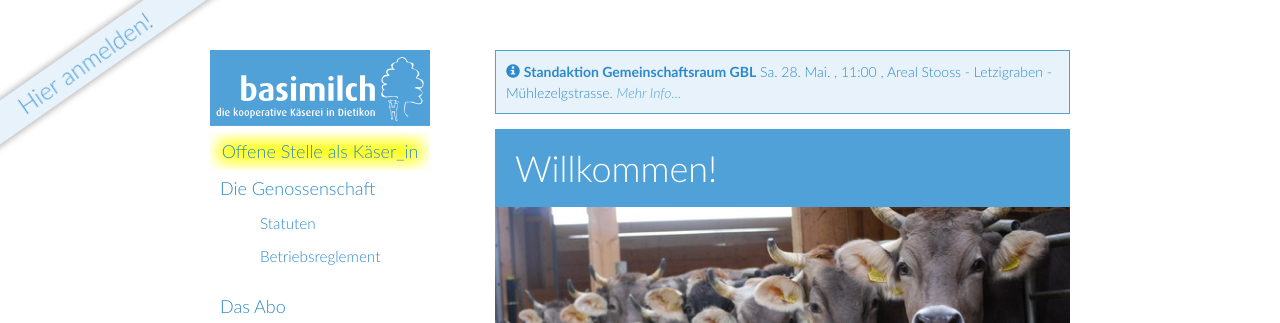
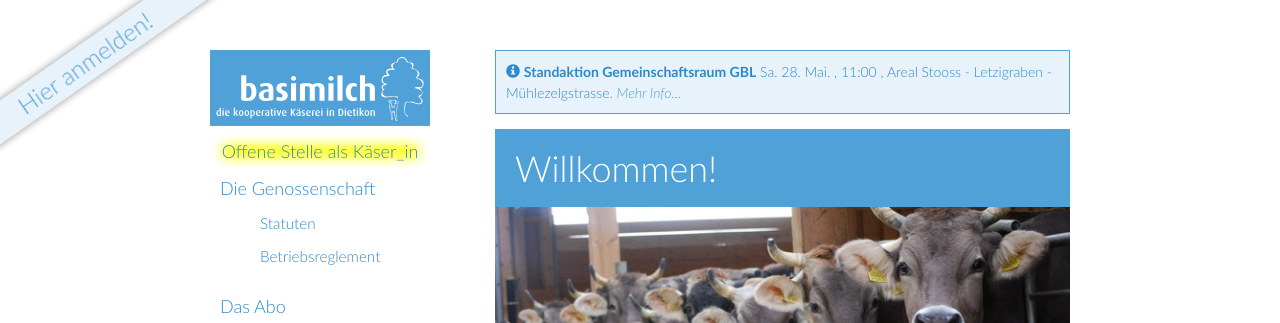
Before and after one commit to vryser/basimilch.github.io, a Jekyll site: the page built from pages/000-home.md, in a window 1280 px wide. Shown: the top 323 px of the page. Built offline with Jekyll 4.4.1, drawn with Linux system fonts in a browser that asks for light colours.

Commit message:
fix: enhance yellow highlighting of job page menu link

```diff
--- a/css/custom.scss
+++ b/css/custom.scss
@@ -166,9 +166,9 @@ nav li {
     color: $basiblau_slightly_darker;
     background-color: yellow;
     text-align: center;
-    -webkit-box-shadow: inset 0 0 16px 8px white;
-       -moz-box-shadow: inset 0 0 16px 8px white;
-            box-shadow: inset 0 0 16px 8px white;
+    -webkit-box-shadow: inset 0 0 12px 12px white;
+       -moz-box-shadow: inset 0 0 12px 12px white;
+            box-shadow: inset 0 0 12px 12px white;
     &:hover,&.active {
       -webkit-box-shadow: none;
          -moz-box-shadow: none;
```
